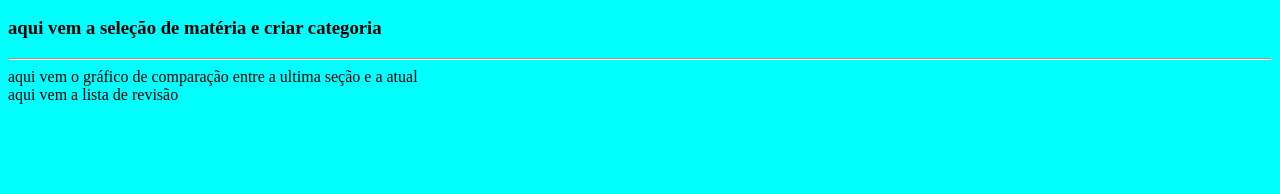
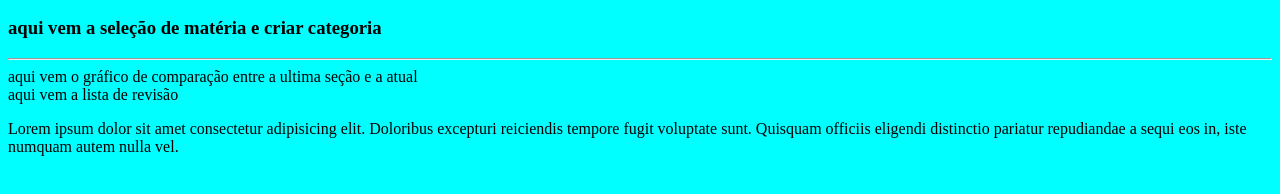
Before and after one commit to http-r3Tr0/Studies-tracker-, a plain HTML site: page index.html in a window 1280 px wide. Shown: the part 110-304 px from the top of the page. Drawn offline with Linux system fonts and the light colour scheme.

Commit message:
adicionei um paragrafo

```diff
--- a/index.html
+++ b/index.html
@@ -14,7 +14,7 @@
    <div id="grafico">aqui vem o gráfico de comparação entre a ultima seção e a atual</div>
    <div id="revisão">aqui vem a lista de revisão</div>
    <!-- criei um comentário para testar -->
-
+    <p>Lorem ipsum dolor sit amet consectetur adipisicing elit. Doloribus excepturi reiciendis tempore fugit voluptate sunt. Quisquam officiis eligendi distinctio pariatur repudiandae a sequi eos in, iste numquam autem nulla vel.</p>
 
 </body>
 </html>
```
